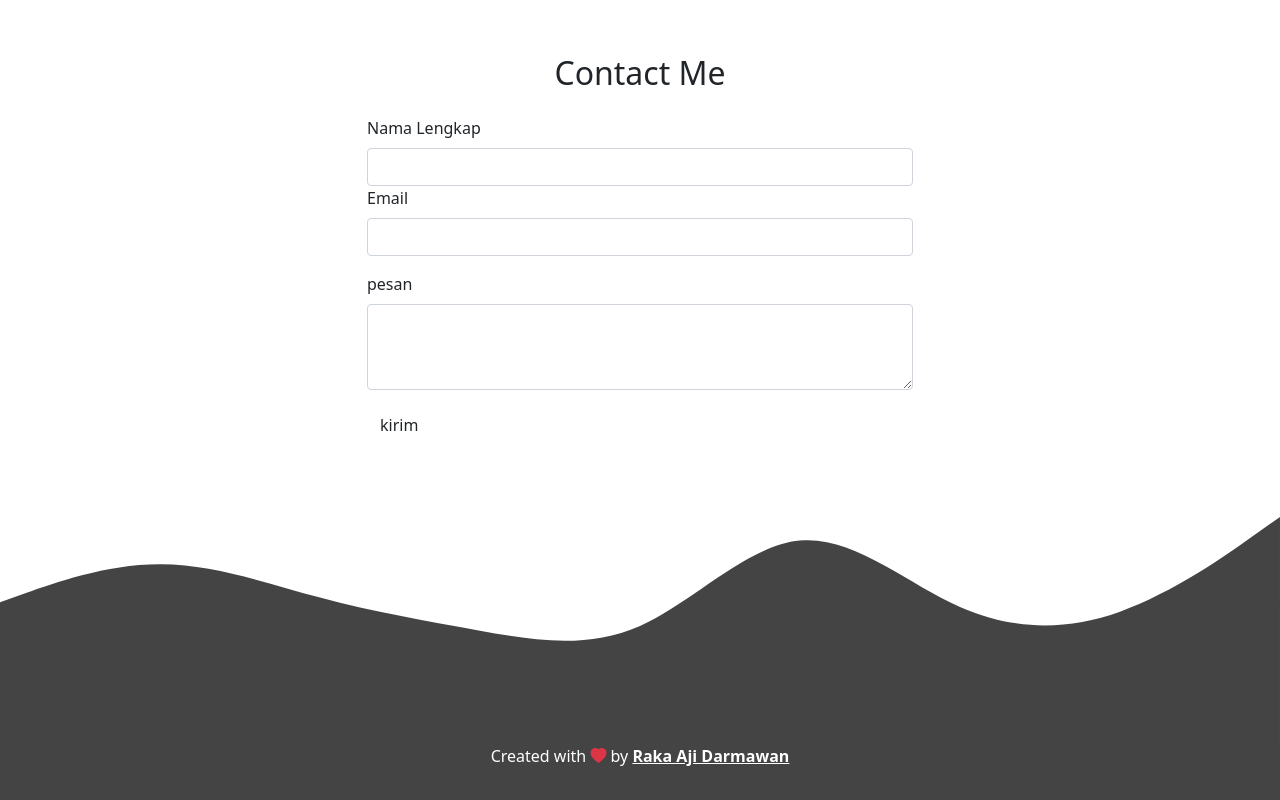
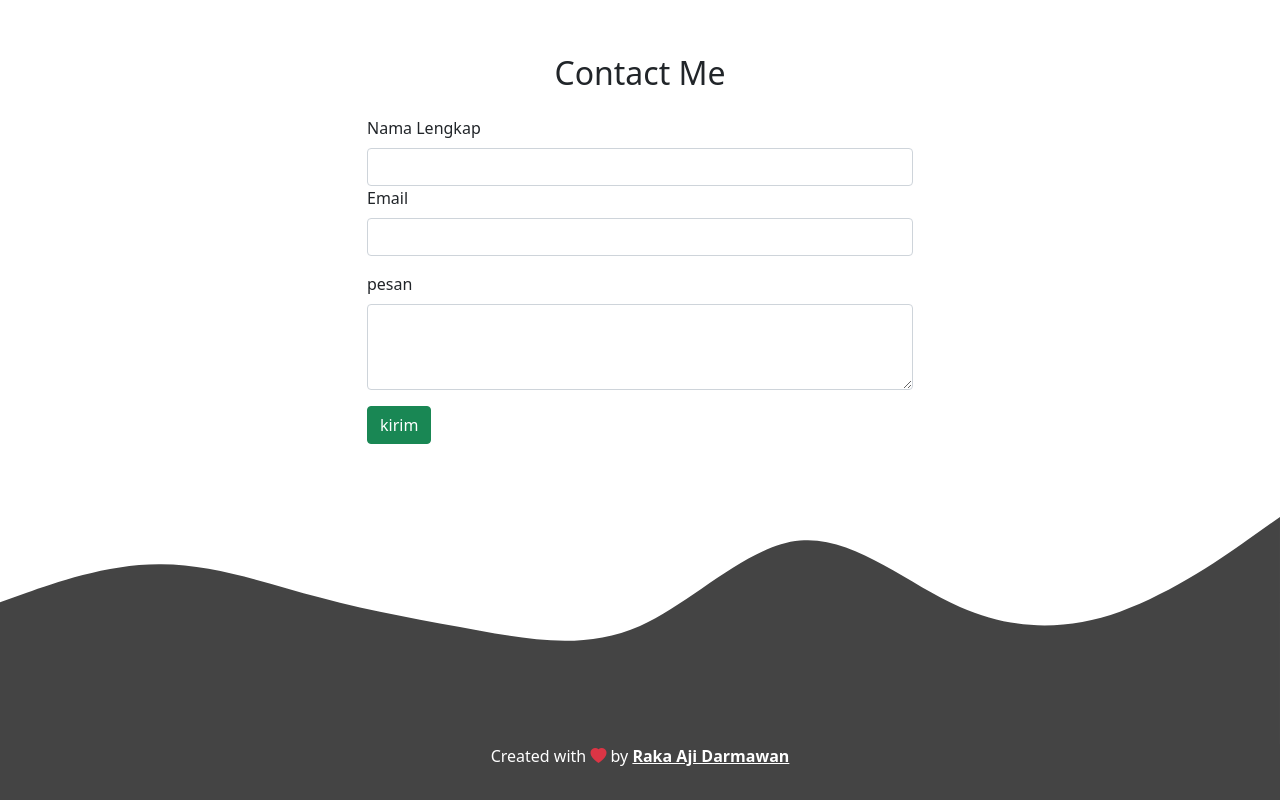
Before and after one commit to Rakaaji/Rakaaji.github.io, a plain HTML site: page index.html in a window 1280 px wide. Shown: the part 2354-3154 px from the top of the page. Drawn offline with nearby package versions, Linux system fonts and the light colour scheme.

Commit message:
mengubah warna tombol jadi hijau

```diff
--- a/index.html
+++ b/index.html
@@ -180,7 +180,7 @@
                 <label for="pesan" class="form-label">pesan</label>
                 <textarea class="form-control" id="pesan" rows="3"></textarea>
               </div>
-            <button type="submit" class="btn btn-succes">kirim</button>
+            <button type="submit" class="btn btn-success">kirim</button>
           </form>
         </div>
       </div>
```
